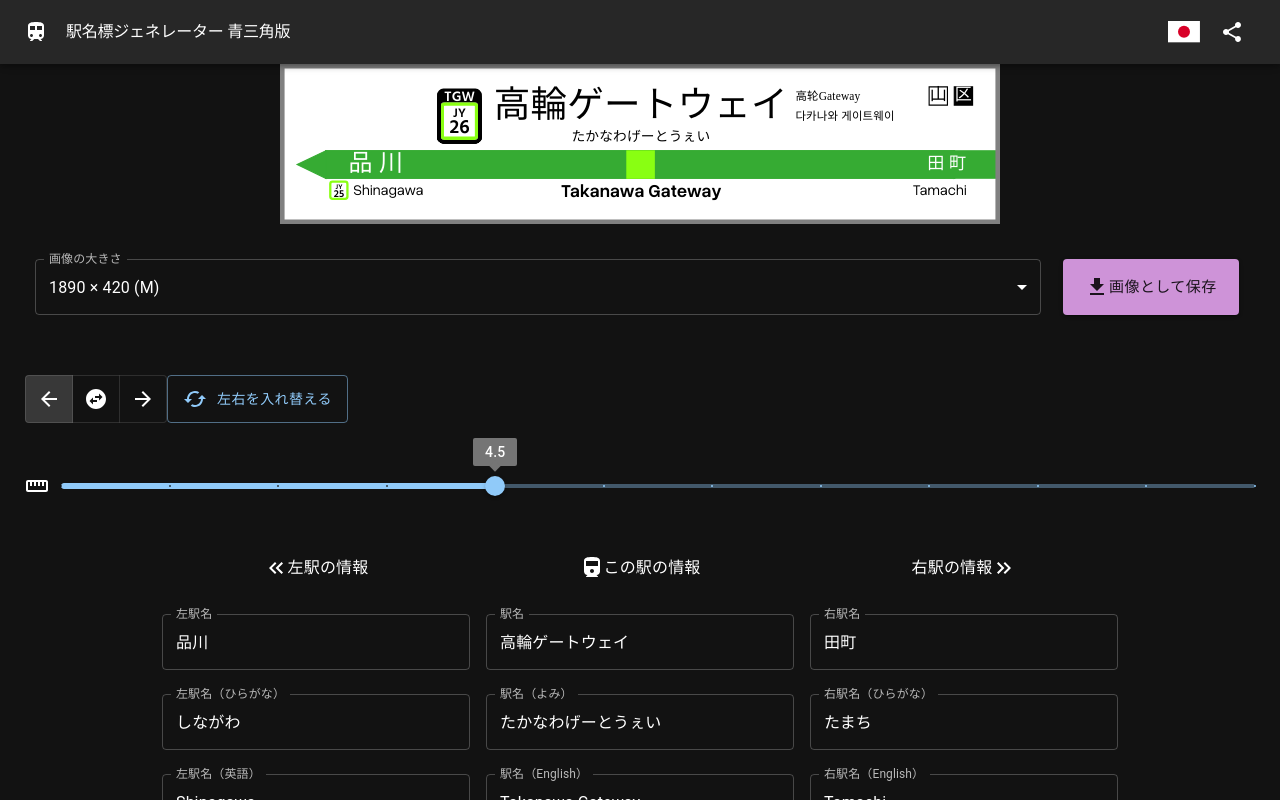
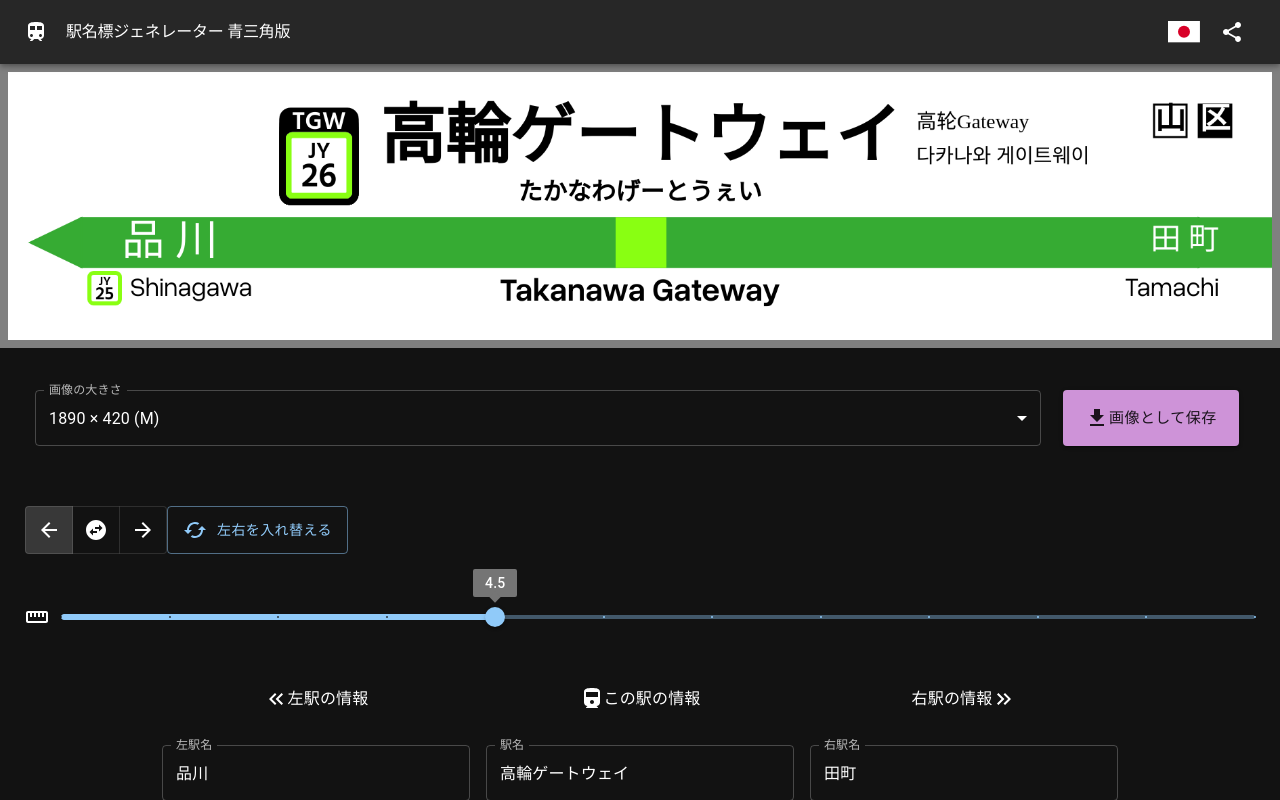
Before and after one commit to AoSankaku/station_sign_generator, a React (Vite) app: page / in a window 1280 px wide. Shown: the top 800 px of the page. Built offline with nearby package versions, Linux system fonts and the light colour scheme; a web font is replaced by a local one.

Commit message:
Changed canvas rendering to a converted image

```diff
--- a/src/App.tsx
+++ b/src/App.tsx
@@ -107,11 +107,7 @@ const App = () => {
 
   const handleSave = () => {
     if (ref.current) {
-      const actualHeight = ref.current.height();
-      const canvasHeight = currentCanvasHeight;
-      const basePixelRatio = canvasHeight / actualHeight;
-      const uri = ref.current.toDataURL({ pixelRatio: basePixelRatio * saveSize });
-      console.log(uri.length, uri.length * 0.75)
+      const uri = ref.current.toDataURL({ pixelRatio: saveSize })
       // Create a link element
       const link = document.createElement('a');
       link.download = `${currentData.stationName}.png`;
--- a/src/components/signs/JrEastSign.tsx
+++ b/src/components/signs/JrEastSign.tsx
@@ -3,9 +3,6 @@ import StationProps from "./DirectInputStationProps"
 import { Rect, Layer, Stage, Text, Line } from 'react-konva'
 import Konva from "konva"
 import processStationNumber from "../../functions/processStationNumber"
-import useWindowSize from "../../hooks/useWindowSize"
-import useZoomSize from "../../hooks/useZoomSize"
-import { isMobile } from "react-device-detect"
 
 import '../../assets/css/fonts.css'
 import styled from "styled-components"
@@ -64,8 +61,6 @@ const JrEastSign = forwardRef<Konva.Stage, StationProps>((props, ref: React.Ref<
   const processedRightStationNumberSecondary = rightStationNumberSecondary ? processStationNumber(rightStationNumberSecondary) : {}
   // const [isFontLoaded, setIsFontLoaded] = useState(false)
   const [stageKey, setStageKey] = useState(0)
-  const [windowWidth, windowHeight] = useWindowSize();
-  const zoomSize = useZoomSize();
   const reversedStationArea = stationArea ? [...stationArea].reverse() : undefined;
 
   useEffect(() => {
@@ -77,11 +72,6 @@ const JrEastSign = forwardRef<Konva.Stage, StationProps>((props, ref: React.Ref<
       setStageKey(prevKey => prevKey + 1)
     })
   }, [])
-
-  useEffect(() => {
-    setStageKey(prevKey => prevKey + 1)
-    console.log("Updated canvas")
-  }, [windowWidth])
 
   const autoSpace = (str: string) => {
     return str.length <= 2 ? str.split('').join(' ') : str;
@@ -118,12 +108,17 @@ const JrEastSign = forwardRef<Konva.Stage, StationProps>((props, ref: React.Ref<
   const xOffsetWithNote = stationNote ? -38 : -45;
   const yOffsetWithNote = stationNote ? (stationThreeLetterCode ? -14 : -9) : 0;
 
-  //実際に描画する縦の高さ（height*scale）は、画面の高さの20％を超えないようにする
-  const baseScale = isMobile ? (windowWidth / width) : (windowWidth / width * zoomSize)
-  const scale = baseScale * ((height * baseScale >= windowHeight * 0.2) ? windowHeight * 0.2 / height / baseScale : 1);
+  const scale = 3
+
+  const [canvasImage, setCanvasImage] = useState("")
+  useEffect(() => {
+    (ref && 'current' in ref && ref.current) ? setCanvasImage(ref.current.toDataURL()) : setCanvasImage("")
+  }, [props, stageKey])
 
   return (
-    <StageWrapper>
+    <>
+      <CanvasImage src={canvasImage} />
+      <StageWrapper hidden>
         <Stage
           style={{ display: "flex", justifyContent: "center" }}
           ref={ref} key={stageKey}
@@ -284,9 +279,9 @@ const JrEastSign = forwardRef<Konva.Stage, StationProps>((props, ref: React.Ref<
             })}
           </Layer>
         </Stage>
-      <Overlay />
         {/*<img src="temp\nottest.jpg" width={720} />*/}
       </StageWrapper>
+    </>
   )
 })
 
@@ -294,14 +289,10 @@ const StageWrapper = styled.div`
   position: relative;
 `
 
-const Overlay = styled.div`
-  position: absolute;
-  top: 0;
-  left: 0;
+const CanvasImage = styled.img`
   width: 100%;
-  height: 100%;
-  background: transparent;
-  touch-action: auto;
+  maxHeight: 20vh;
+  objectFit: contain;
 `
 
 export default JrEastSign
```
Lines whose indentation alone changed are shown as unchanged.
